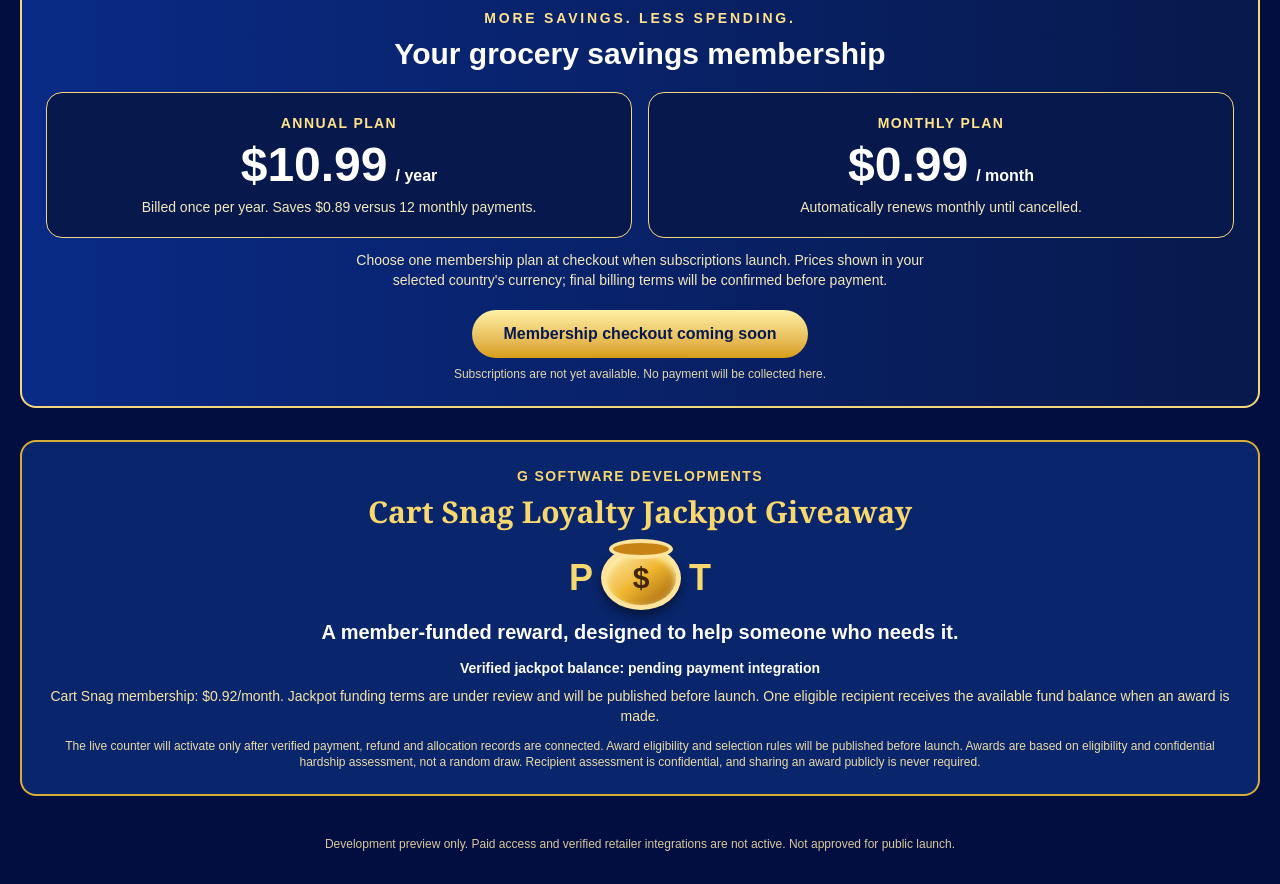
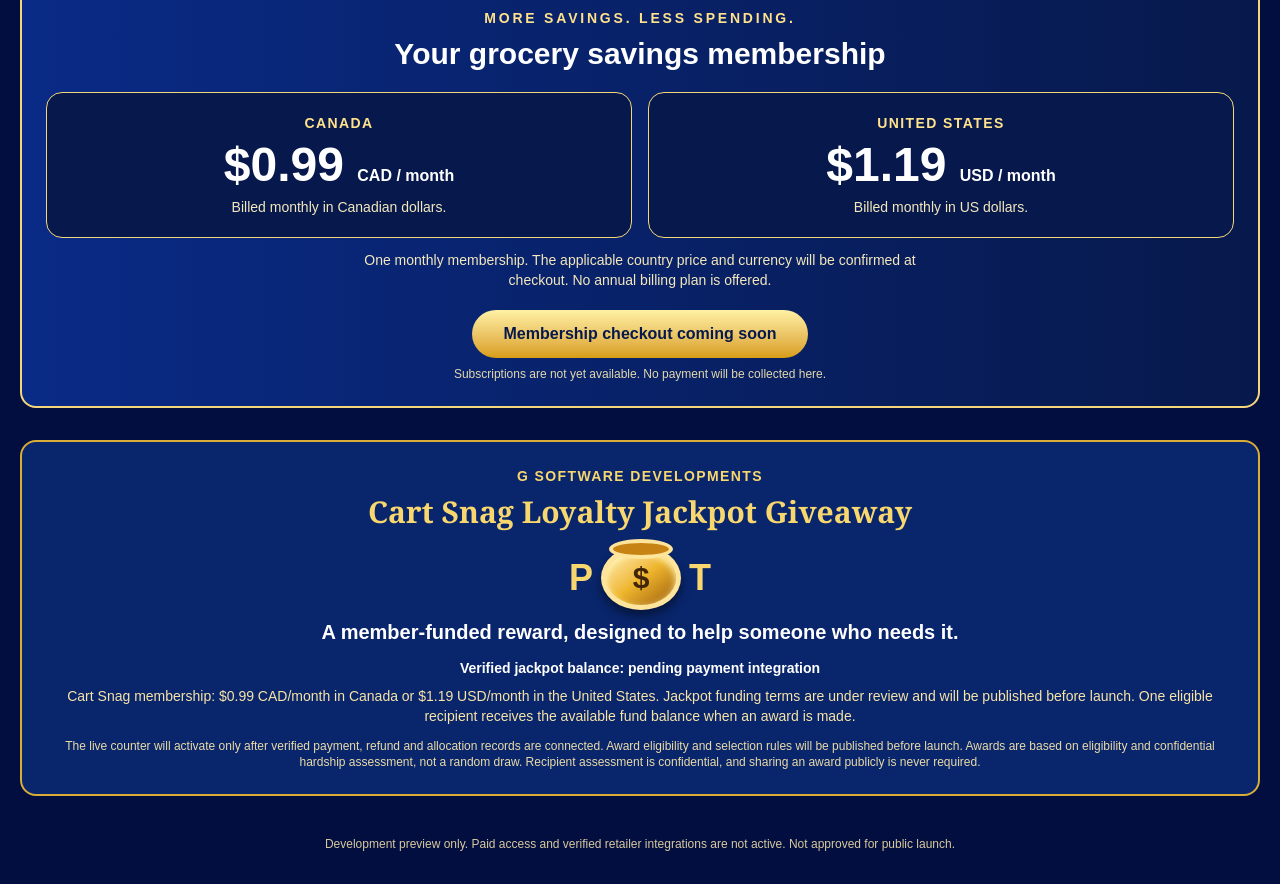
Before and after one commit to grahamrob2120-crypto/Cart-Snag, a Next.js app in the folder web/: page / in a window 1280 px wide. Shown: the part 2507-3391 px from the top of the page. Built offline with nearby package versions, Linux system fonts and the light colour scheme.

Commit message:
Set country-specific monthly membership pricing CAD 0.99 and USD 1.19

```diff
--- a/web/app/page.tsx
+++ b/web/app/page.tsx
@@ -58,17 +58,17 @@ export default function Home() {
         <h2 className="mt-2 text-3xl font-black text-white">Your grocery savings membership</h2>
         <div className="mt-5 grid gap-4 sm:grid-cols-2">
           <div className="rounded-2xl border border-[#f5d77b] bg-[#07194c] p-5">
-            <p className="text-sm font-bold uppercase tracking-widest text-[#ffe28b]">Annual plan</p>
-            <p className="mt-2 text-5xl font-black text-white">$10.99<span className="ml-2 text-base font-semibold">/ year</span></p>
-            <p className="mt-2 text-sm text-[#f4e8bd]">Billed once per year. Saves $0.89 versus 12 monthly payments.</p>
+            <p className="text-sm font-bold uppercase tracking-widest text-[#ffe28b]">Canada</p>
+            <p className="mt-2 text-5xl font-black text-white">$0.99 <span className="text-base font-semibold">CAD / month</span></p>
+            <p className="mt-2 text-sm text-[#f4e8bd]">Billed monthly in Canadian dollars.</p>
           </div>
           <div className="rounded-2xl border border-[#f5d77b] bg-[#07194c] p-5">
-            <p className="text-sm font-bold uppercase tracking-widest text-[#ffe28b]">Monthly plan</p>
-            <p className="mt-2 text-5xl font-black text-white">$0.99<span className="ml-2 text-base font-semibold">/ month</span></p>
-            <p className="mt-2 text-sm text-[#f4e8bd]">Automatically renews monthly until cancelled.</p>
+            <p className="text-sm font-bold uppercase tracking-widest text-[#ffe28b]">United States</p>
+            <p className="mt-2 text-5xl font-black text-white">$1.19 <span className="text-base font-semibold">USD / month</span></p>
+            <p className="mt-2 text-sm text-[#f4e8bd]">Billed monthly in US dollars.</p>
           </div>
         </div>
-        <p className="mx-auto mt-3 max-w-xl text-sm text-[#f4e8bd]">Choose one membership plan at checkout when subscriptions launch. Prices shown in your selected country's currency; final billing terms will be confirmed before payment.</p>
+        <p className="mx-auto mt-3 max-w-xl text-sm text-[#f4e8bd]">One monthly membership. The applicable country price and currency will be confirmed at checkout. No annual billing plan is offered.</p>
         <p className="mt-5 inline-block rounded-full bg-gradient-to-b from-[#fff1a4] to-[#d89d10] px-8 py-3 text-base font-black text-[#07194c]">Membership checkout coming soon</p>
         <p className="mt-2 text-xs text-[#e3d8ad]">Subscriptions are not yet available. No payment will be collected here.</p>
       </section>
@@ -78,7 +78,7 @@ export default function Home() {
         <div aria-label="Every membership grows the pot" className="mt-4 flex items-center justify-center gap-2 text-4xl font-black text-[#f8d76e]"><span>P</span><span aria-label="pot of gold" role="img" className="relative inline-flex h-16 w-20 items-center justify-center rounded-[50%] border-[5px] border-[#ffe59c] bg-gradient-to-br from-[#ffefad] via-[#efb72e] to-[#9d5d0c] text-[#422608] shadow-[inset_0_3px_7px_#fff4b5,0_6px_10px_#06163c]"><span className="absolute -top-3 h-5 w-16 rounded-[50%] border-4 border-[#ffe59c] bg-[#c78313]"></span><span className="relative z-10 text-3xl font-black">$</span></span><span>T</span></div>
         <p className="mt-2 text-xl font-bold">A member-funded reward, designed to help someone who needs it.</p>
         <p className="mt-3 text-sm font-semibold text-white">Verified jackpot balance: pending payment integration</p>
-        <p className="mt-2 text-sm text-[#f8e4a7]">Cart Snag membership: $0.92/month. Jackpot funding terms are under review and will be published before launch. One eligible recipient receives the available fund balance when an award is made.</p>
+        <p className="mt-2 text-sm text-[#f8e4a7]">Cart Snag membership: $0.99 CAD/month in Canada or $1.19 USD/month in the United States. Jackpot funding terms are under review and will be published before launch. One eligible recipient receives the available fund balance when an award is made.</p>
         <p className="mt-3 text-xs text-[#eadba7]">The live counter will activate only after verified payment, refund and allocation records are connected. Award eligibility and selection rules will be published before launch. Awards are based on eligibility and confidential hardship assessment, not a random draw. Recipient assessment is confidential, and sharing an award publicly is never required.</p>
       </section>
       <p className="mt-10 text-center text-xs text-[#d8c99d]">Development preview only. Paid access and verified retailer integrations are not active. Not approved for public launch.</p>
```
